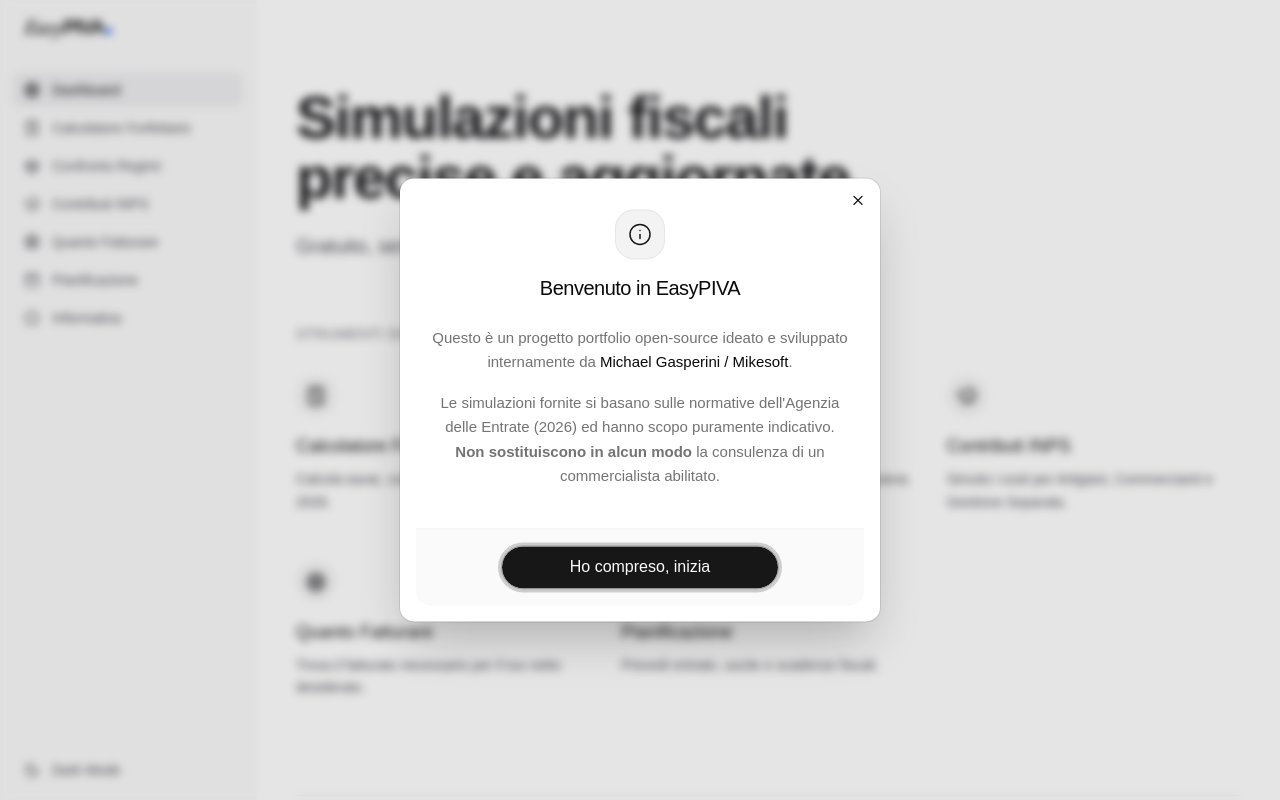
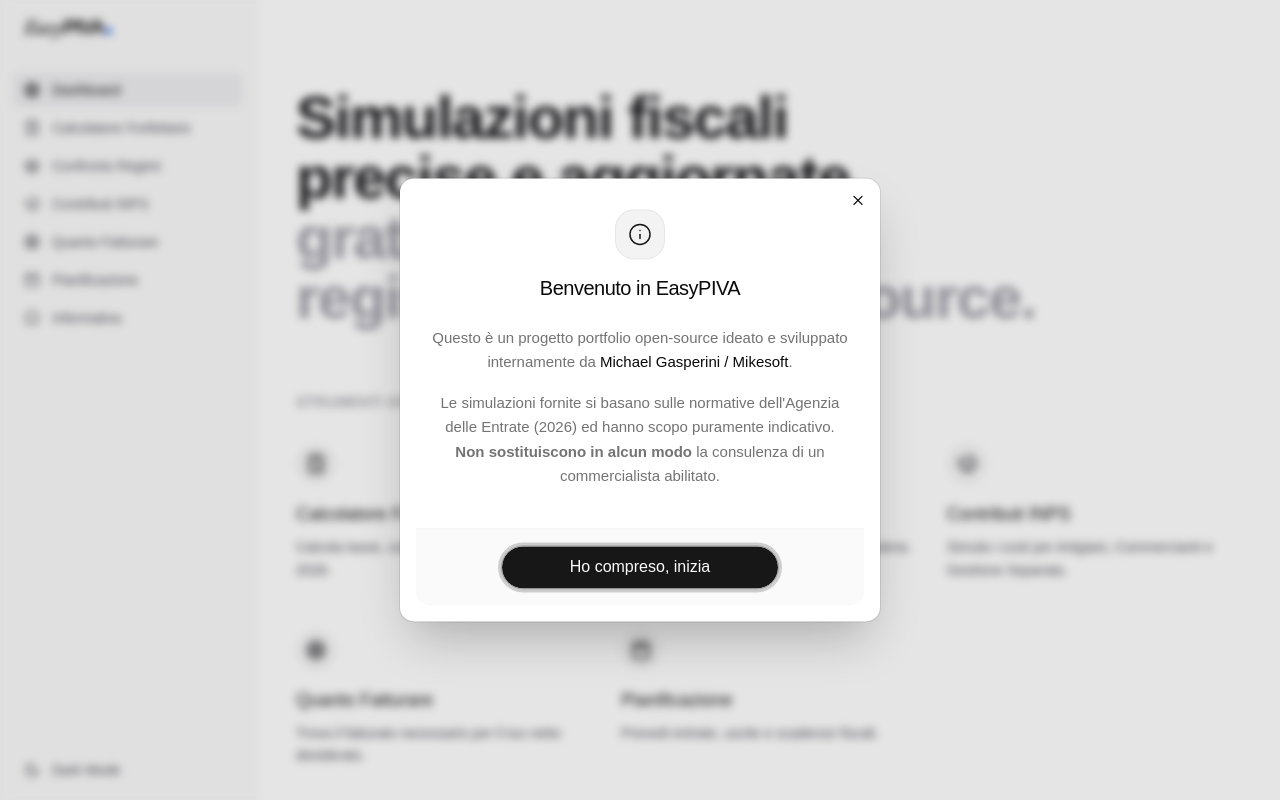
Before and after one commit to TheStreamCode/easypiva, a React (Vite) app: page / in a window 1280 px wide. Shown: the top 800 px of the page. Built offline with nearby package versions, Linux system fonts and the light colour scheme.

Commit message:
fix: restore two-line headline style with updated copy

```diff
--- a/src/pages/Home.tsx
+++ b/src/pages/Home.tsx
@@ -61,17 +61,11 @@
           transition={{ duration: 0.5, ease: 'easeOut' }}
           className="text-4xl md:text-6xl font-semibold tracking-tight text-zinc-900 dark:text-zinc-50 max-w-3xl text-balance"
         >
-          Simulazioni fiscali precise e aggiornate.
+          Simulazioni fiscali precise e aggiornate, <br className="hidden md:block" />
+          <span className="text-zinc-400 dark:text-zinc-500">
+            gratuito, senza registrazione, open source.
+          </span>
         </motion.h1>
-
-        <motion.p
-          initial={{ opacity: 0, y: 20 }}
-          animate={{ opacity: 1, y: 0 }}
-          transition={{ duration: 0.5, delay: 0.1, ease: 'easeOut' }}
-          className="text-lg md:text-xl text-zinc-600 dark:text-zinc-400 max-w-2xl text-balance"
-        >
-          Gratuito, senza registrazione, open source.
-        </motion.p>
       </section>
 
       {/* Tools Grid - Cardless */}
```
